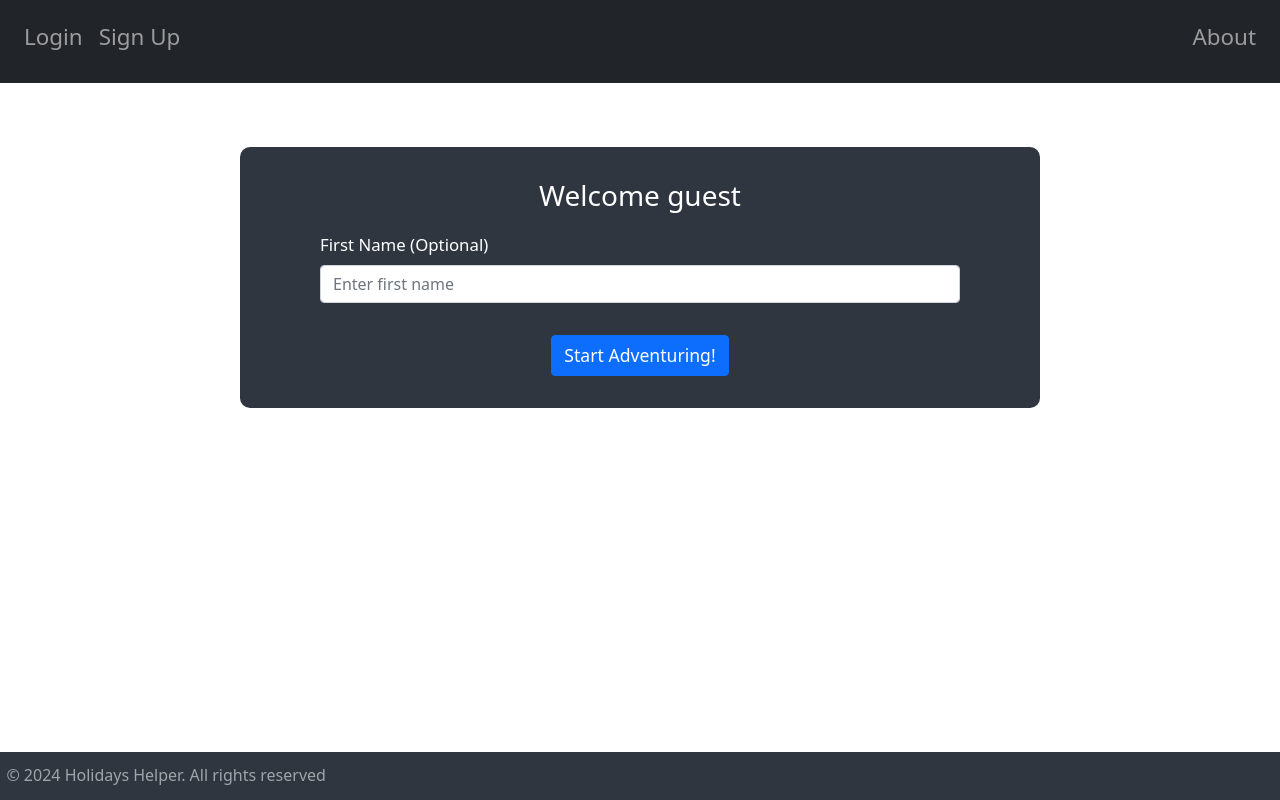
After one commit to AhmedIMab/Holiday-Helper, a Flask app: page /guest-login in a window 1280 px wide. The commit adds this page. Run offline with Flask 3, Linux system fonts and the light colour scheme; parts of the project's set-up code (start-up, migrations or seed data) failed here and were passed over; some libraries are stand-ins or nearby versions.

Commit message:
Added guest login html page, styled page and changed styling of landing page. created form for guest login

```diff
--- a/website/auth.py
+++ b/website/auth.py
@@ -3,7 +3,7 @@ from .models import User
 from werkzeug.security import generate_password_hash, check_password_hash
 from . import db_session
 from flask_login import login_user, login_required, logout_user, current_user
-from .forms import LoginForm, SignupForm
+from .forms import LoginForm, SignupForm, GuestLoginForm
 
 auth = Blueprint('auth', __name__)
 # Update this if werkzeug changes its hash
@@ -66,7 +66,7 @@ def sigh_up():
                 # via the built-in flask flash method
                 flash('Email already exists', category='error')
             else:
-                new_user = User(email=email, first_name=first_name, password=generate_password_hash(password, method=new_hash_method))
+                new_user = User(email=email, first_name=first_name, password=generate_password_hash(password, method=new_hash_method), user_type=1)
                 db = db_session()
                 db.add(new_user)
                 db.commit()
@@ -78,6 +78,30 @@ def sigh_up():
 
     # Runs when it's a get request and displays the page for signing up
     return render_template("sign_up.html", user=current_user, form=form)
+
+
+@auth.route('/guest-login')
+def guest_login():
+    form = GuestLoginForm()
+    if request.method == 'POST':
+        firstName = form.firstName.data
+        print("This is the firstName:", firstName)
+        # Although currently guests can be created without much personal info (even none depending on their preference)
+        # Validation is good practise for extensibility
+        if form.validate():
+            if len(firstName == 0):
+                firstName = None
+            guest_user = User(email="default@holidays-helper.com", firstName=firstName, password="default", user_type=0)
+            db = db_session()
+            db.add(guest_user)
+            db.commit()
+            login_user(guest_user, force=True, remember=True)
+            flash('Guest logged in successfully!', category='success')
+            db.close()
+            return redirect(url_for('views.home'))
+
+    return render_template("guest_login.html", user=current_user, form=form)
+
 
 
 # THIS IS TEMPORARY TO MIGRATE PASSWORDS!
--- a/website/forms.py
+++ b/website/forms.py
@@ -1,6 +1,7 @@
 from flask_wtf import FlaskForm
 from wtforms import StringField, IntegerField, BooleanField, PasswordField, EmailField
 from wtforms.validators import InputRequired, Length, EqualTo
+
 
 class LoginForm(FlaskForm):
     email = EmailField('Email Address', validators=[InputRequired()])
@@ -12,3 +13,7 @@ class SignupForm(FlaskForm):
     firstName = StringField('First Name', validators=[InputRequired(), Length(min=2)])
     password = PasswordField('Password', validators=[InputRequired(), Length(min=7), EqualTo('confirm_pass', message="Passwords don\'t match. Please try again")])
     confirm_pass = PasswordField('Confirm Password', validators=[InputRequired(), Length(min=7)])
+
+
+class GuestLoginForm(FlaskForm):
+    firstName = StringField('First Name (Optional)')
--- a/website/static/extra.css
+++ b/website/static/extra.css
@@ -246,6 +265,54 @@
   }
 }
 
+/* Guest Login page */
+.guest-form-field {
+  width: 80%;
+  margin-top: 0.4em;
+}
+
+.guest-h {
+  margin-bottom: 0.8rem;
+  margin-top: 2rem;
+}
+
+.guest-form-container {
+  background-color: #2f3640;
+  color: #ffffff;
+  border-radius: 10px;
+  width: 500px;
+  margin: 4rem auto 0 auto;
+  font-size: 1.05rem;
+}
+
+.guest-form-button-container {
+  padding: 1rem 0 2rem 0;
+}
+
+.guest-form-button-container button {
+  font-size: 1.1rem;
+}
+
+
+@media screen and (min-width: 991px) {
+  .guest-form-container {
+    width: 600px;
+  }
+}
+
+@media screen and (min-width: 1201px) {
+  .guest-form-container {
+    width: 800px;
+  }
+}
+
+@media screen and (max-width: 600px) {
+  .guest-form-container {
+    width: 80%;
+    font-size: 1rem;
+  }
+}
+
 /* About page */
 .about_main_container {
   width: 90%;
--- a/website/templates/base.html
+++ b/website/templates/base.html
@@ -111,6 +111,9 @@
             {% elif request.path == "/sign-up" %}
                 {% block signupcontent %}
                 {% endblock %}
+            {% elif request.path == "/guest-login" %}
+                {% block guestcontent %}
+                {% endblock %}
             {% else %}
                 <div class="container" id="main">
                 {% block content %}
--- /dev/null
+++ b/website/templates/guest_login.html
@@ -0,0 +1,16 @@
+{% extends "base.html" %} {% block title %}Welcome{% endblock %}
+{% block guestcontent %}
+    <div class="guest-form-container">
+        <form method="post" class="guest-form d-flex flex-column align-items-center">
+            <h3 align="center" class="guest-h">Welcome guest</h3>
+            {{ form.csrf_token }}
+            <div class="form-group guest-form-field">
+                {{ form.firstName.label }}
+                {{ form.firstName(class="form-control", placeholder="Enter first name") }}
+            </div>
+            <div class="guest-form-button-container">
+                <button type="submit" class="btn btn-primary">Start Adventuring!</button>
+            </div>
+        </form>
+    </div>
+{% endblock %}
--- a/website/templates/login.html
+++ b/website/templates/login.html
@@ -4,15 +4,15 @@
     <form method="POST" class="login-form d-flex flex-column align-items-center">
         <h3 align="center" class="login-h">Login</h3>
         {{ form.csrf_token }}
-        <div class="form-group login-width">
+        <div class="form-group login-form-field">
             {{ form.email.label }}
             {{ form.email(class="form-control", placeholder="Enter email address") }}
         </div>
-        <div class="form-group login-width">
+        <div class="form-group login-form-field">
             {{ form.password.label }}
             {{ form.password(class="form-control", placeholder="Enter password") }}
         </div>
-        <div class="pt-3 login-button-container">
+        <div class="login-button-container">
             <button type="submit" class="btn btn-primary btn-block">Login</button>
         </div>
     </form>
--- a/website/views.py
+++ b/website/views.py
@@ -23,7 +23,6 @@ def landing():
 @views.route('/', methods=['GET', 'POST'])
 def home():
     if current_user.is_authenticated:
-        print("here111")
         return render_template("home.html", user=current_user)
     else:
         rendered_temp = render_template("landing.html", user=current_user)
```
Also changed, not shown: other parts of website/static/extra.css (+27 -13 lines), website/models.py (+1 -7 lines), website/templates/ExtraLega.html (deleted, +0 -35 lines), website/templates/landing.html (+7 -6 lines), website/templates/sign_up.html (+5 -5 lines).
